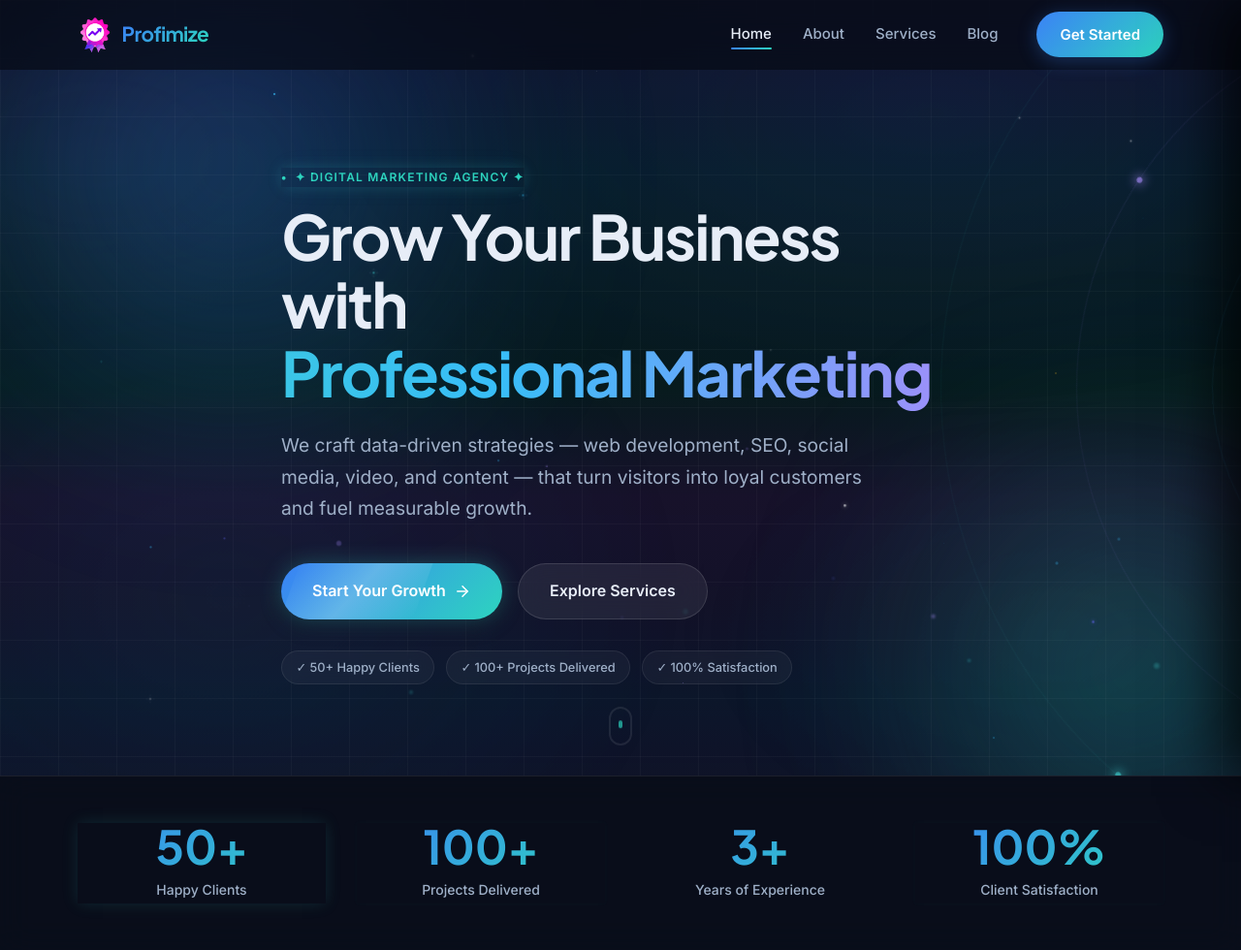
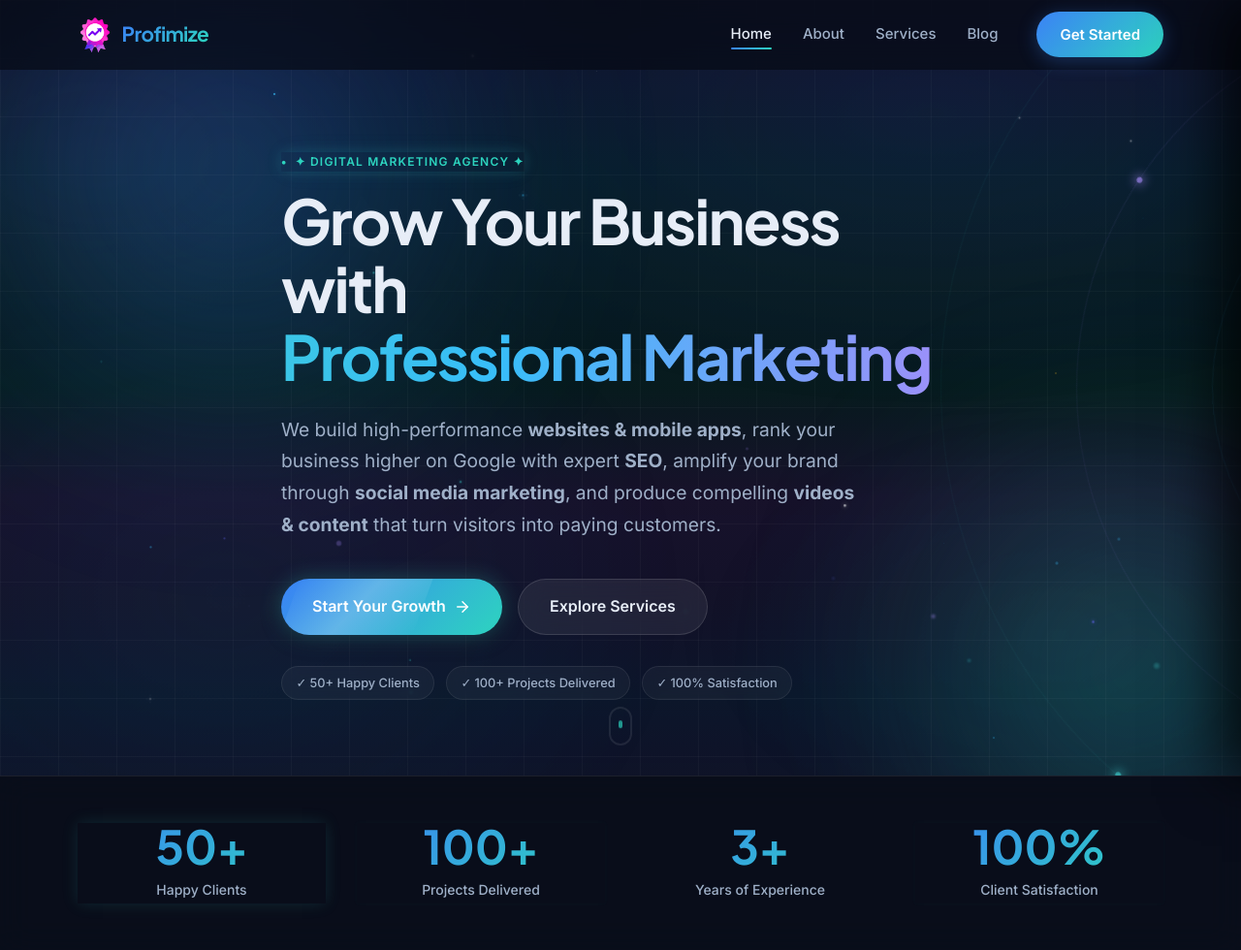
Before and after one commit to tanmoymondal1312/Profimize, a Django app: page / in a window 1280 px wide. Shown: the top 980 px of the page at 97% size. Run offline with Django 4.2, Linux system fonts and the light colour scheme; data comes from the database, SQL or seed files in the repository; both versions use the stored data as it was after the commit; parts of the project's set-up code (start-up, migrations or seed data) failed here and were passed over; some libraries are stand-ins or nearby versions.

Commit message:
Auto-save changes

```diff
--- a/templates/pages/index.html
+++ b/templates/pages/index.html
@@ -4,7 +4,7 @@
 {% block body_class %}page-home{% endblock %}
 
 {% block seo_title %}Profimize — Professional Digital Marketing Agency in Dhaka{% endblock %}
-{% block seo_description %}Profimize helps businesses grow with expert web development, SEO, social media marketing, video production and content strategy. Based in Dhaka, Bangladesh.{% endblock %}
+{% block seo_description %}Profimize is a top digital marketing agency in Dhaka offering website development, mobile app development, SEO, social media marketing, video production, and content marketing to grow your business online.{% endblock %}
 {% block seo_og_title_inner %}Profimize — Professional Digital Marketing Agency{% endblock %}
 {% block seo_og_desc_inner %}Expert web development, SEO, social media marketing & video production. Let's grow your business together.{% endblock %}
 {% block seo_tw_title %}Profimize — Professional Digital Marketing Agency{% endblock %}
@@ -109,7 +109,7 @@
       <span class="hw hw4">with</span>
       <span class="hw hw5 hw-block"><span class="gradient-text">Professional Marketing</span></span>
     </h1>
-    <p class="hero-desc hero-desc-anim">We craft data-driven strategies — web development, SEO, social media, video, and content — that turn visitors into loyal customers and fuel measurable growth.</p>
+    <p class="hero-desc hero-desc-anim">We build high-performance <strong>websites &amp; mobile apps</strong>, rank your business higher on Google with expert <strong>SEO</strong>, amplify your brand through <strong>social media marketing</strong>, and produce compelling <strong>videos &amp; content</strong> that turn visitors into paying customers.</p>
     <div class="hero-actions hero-actions-anim">
       <a href="{% url 'pages:contact' %}" class="btn btn-primary btn-lg hero-cta-primary">
         Start Your Growth
```
Also changed, not shown: db.sqlite3.
